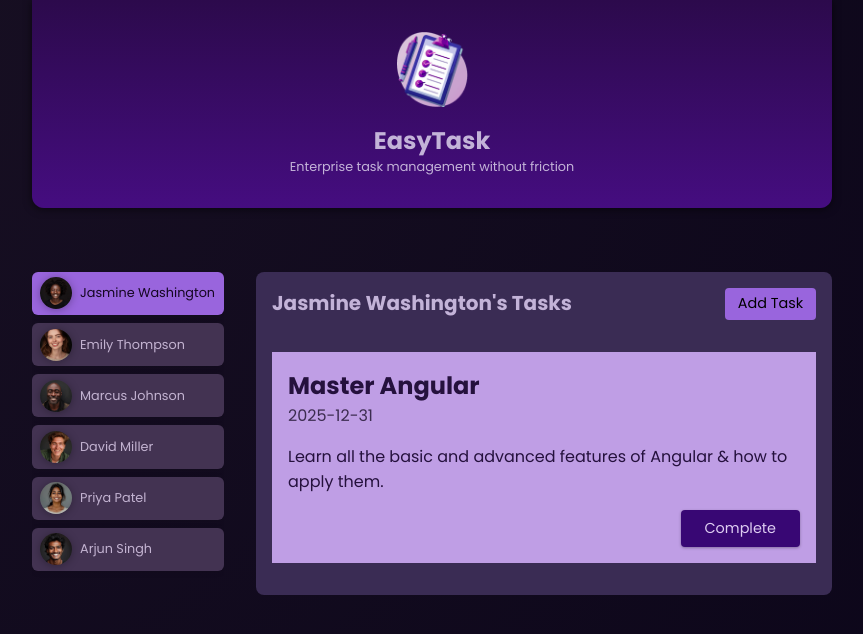
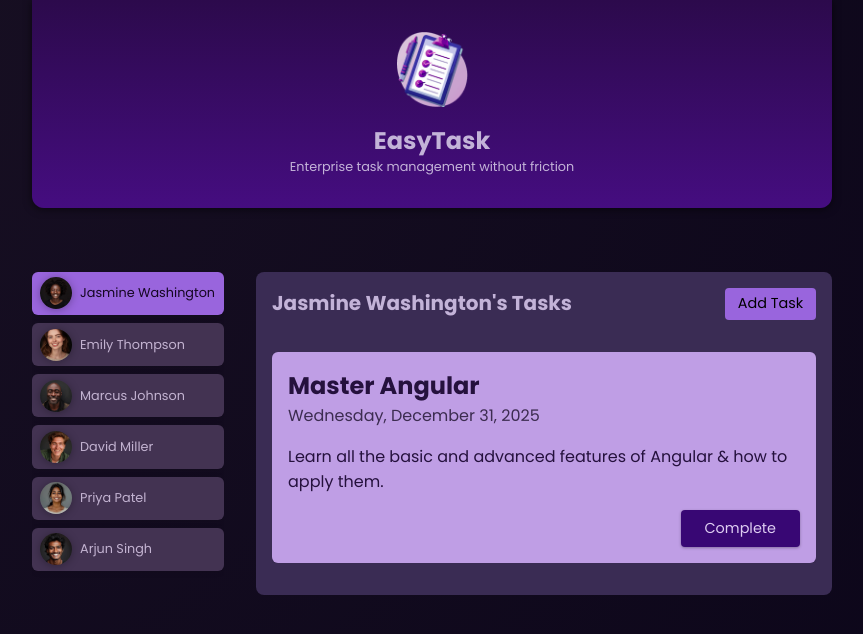
Before and after one commit to tetiana-zhuchenko/easy-task-angular-01, an Angular app: page / in a window 1280 px wide. Both pictures are taken after a click on the button "Jasmine Washington". Shown: the top 634 px of the page, without its empty margins (208-1071 px from the left). Built offline with nearby package versions, Linux system fonts and the light colour scheme.

Commit message:
feat: added refactoring using Dependency Injection and Servises

```diff
--- /dev/null
+++ b/src/app/shared/card/card.component.css
@@ -0,0 +1,5 @@
+div {
+  border-radius: 6px;
+  box-shadow: 0 1px 6px rgba(0, 0, 0, 0.1);
+  overflow: hidden;
+}
--- /dev/null
+++ b/src/app/shared/card/card.component.html
@@ -0,0 +1 @@
+<div><ng-content /></div>
--- a/src/app/tasks/new-task/new-task.component.ts
+++ b/src/app/tasks/new-task/new-task.component.ts
@@ -1,6 +1,7 @@
-import { Component, EventEmitter, Output, signal } from '@angular/core';
+import { Component, EventEmitter, inject, Input, Output } from '@angular/core';
 import { FormsModule } from '@angular/forms';
 import { NewTaskData } from '../task/task.model';
+import { TasksService } from '../tasks.service';
 
 @Component({
   selector: 'app-new-task',
@@ -10,21 +11,28 @@ import { NewTaskData } from '../task/task.model';
   styleUrl: './new-task.component.css',
 })
 export class NewTaskComponent {
-  @Output() cancel = new EventEmitter<void>();
-  @Output() add = new EventEmitter<NewTaskData>();
+  @Input({ required: true }) userId!: string;
+  @Output() close = new EventEmitter<void>();
+
   enteredTitle = '';
   enteredSummary = '';
   enteredDate = '';
 
+  private tasksService = inject(TasksService);
+
   onCancel() {
-    return this.cancel.emit();
+    this.close.emit();
   }
 
   onSubmit() {
-    return this.add.emit({
-      title: this.enteredTitle,
-      summary: this.enteredSummary,
-      date: this.enteredDate,
-    });
+    this.tasksService.addTask(
+      {
+        title: this.enteredTitle,
+        summary: this.enteredSummary,
+        date: this.enteredDate,
+      },
+      this.userId
+    );
+    this.close.emit();
   }
 }
--- a/src/app/tasks/task/task.component.html
+++ b/src/app/tasks/task/task.component.html
@@ -1,8 +1,11 @@
+<app-card>
   <article>
     <h2>{{ task.title }}</h2>
-  <time datetime="">{{ task.dueDate }}</time>
+    <time datetime="">{{ task.dueDate | date : "fullDate" }}</time>
     <p>{{ task.summary }}</p>
     <p class="actions">
-    <button (click)="onCompleteTask()">Complete</button>
+      <button type="button" (click)="onCompleteTask()">Complete</button>
     </p>
   </article>
+  <app-card />
+</app-card>
--- a/src/app/tasks/task/task.component.ts
+++ b/src/app/tasks/task/task.component.ts
@@ -1,18 +1,22 @@
-import { Component, EventEmitter, Input, Output } from '@angular/core';
+import { Component, inject, Input } from '@angular/core';
+import { DatePipe } from '@angular/common';
 import { Task } from './task.model';
+import { CardComponent } from '../../shared/card/card.component';
+import { TasksService } from '../tasks.service';
 
 @Component({
   selector: 'app-task',
   standalone: true,
-  imports: [],
+  imports: [CardComponent, DatePipe],
   templateUrl: './task.component.html',
   styleUrl: './task.component.css',
 })
 export class TaskComponent {
   @Input({ required: true }) task!: Task;
-  @Output() complete = new EventEmitter<string>();
+
+  private tasksService = inject(TasksService);
 
   onCompleteTask() {
-    this.complete.emit(this.task.id);
+    this.tasksService.removeTask(this.task.id);
   }
 }
--- a/src/app/tasks/tasks.component.html
+++ b/src/app/tasks/tasks.component.html
@@ -1,5 +1,5 @@
 @if (isAddingTask) {
-<app-new-task (add)="onAddTask($event)" (cancel)="onCancelAddTask()" />
+<app-new-task [userId]="userId" (close)="onCloseAddTask()" />
 }
 
 <section id="tasks">
@@ -11,7 +11,7 @@
   </header>
   <ul>
     @for (task of selectedUserTasks; track task.id){
-    <li><app-task (complete)="onCompleteTask($event)" [task]="task" /></li>
+    <li><app-task [task]="task" /></li>
     }
   </ul>
 </section>
--- a/src/app/tasks/tasks.component.ts
+++ b/src/app/tasks/tasks.component.ts
@@ -3,6 +3,7 @@ import { TaskComponent } from './task/task.component';
 import { DUMMY_TASKS } from '../../dummy-tasks';
 import { NewTaskComponent } from './new-task/new-task.component';
 import { NewTaskData } from './task/task.model';
+import { TasksService } from './tasks.service';
 
 @Component({
   selector: 'app-tasks',
@@ -16,33 +17,18 @@ export class TasksComponent {
   @Input({ required: true }) userId!: string;
   @Input({ required: true }) name!: string;
   isAddingTask = false;
-  // completedTaskId?: string;
+
+  constructor(private tasksService: TasksService) {}
 
   get selectedUserTasks() {
-    return this.dummyTasks.filter((task) => task.userId === this.userId);
-  }
-
-  onCompleteTask(id: string) {
-    this.dummyTasks = this.dummyTasks.filter((task) => task.id !== id);
+    return this.tasksService.getUserTasks(this.userId);
   }
 
   onStartAddTask() {
     this.isAddingTask = true;
   }
 
-  onCancelAddTask() {
-    this.isAddingTask = false;
-  }
-
-  onAddTask(taskData: NewTaskData) {
-    console.log(taskData);
-    this.dummyTasks.push({
-      id: new Date().getTime().toString(),
-      title: taskData.title,
-      userId: this.userId,
-      summary: taskData.summary,
-      dueDate: taskData.date,
-    });
+  onCloseAddTask() {
     this.isAddingTask = false;
   }
 }
--- /dev/null
+++ b/src/app/tasks/tasks.service.ts
@@ -0,0 +1,49 @@
+import { Injectable } from '@angular/core';
+import { NewTaskData } from './task/task.model';
+
+@Injectable({ providedIn: 'root' })
+export class TasksService {
+  private tasks = [
+    {
+      id: 't1',
+      userId: 'u1',
+      title: 'Master Angular',
+      summary:
+        'Learn all the basic and advanced features of Angular & how to apply them.',
+      dueDate: '2025-12-31',
+    },
+    {
+      id: 't2',
+      userId: 'u3',
+      title: 'Build first prototype',
+      summary: 'Build a first prototype of the online shop website',
+      dueDate: '2024-05-31',
+    },
+    {
+      id: 't3',
+      userId: 'u3',
+      title: 'Prepare issue template',
+      summary:
+        'Prepare and describe an issue template which will help with project management',
+      dueDate: '2024-06-15',
+    },
+  ];
+
+  getUserTasks(userId: string) {
+    return this.tasks.filter((task) => task.userId === userId);
+  }
+
+  addTask(taskData: NewTaskData, userId: string) {
+    this.tasks.push({
+      id: new Date().getTime().toString(),
+      title: taskData.title,
+      userId: userId,
+      summary: taskData.summary,
+      dueDate: taskData.date,
+    });
+  }
+
+  removeTask(id: string) {
+    this.tasks = this.tasks.filter((task) => task.id !== id);
+  }
+}
--- a/src/app/user/user.component.css
+++ b/src/app/user/user.component.css
@@ -1,9 +1,3 @@
-div {
-  border-radius: 6px;
-  box-shadow: 0 1px 6px rgba(0, 0, 0, 0.1);
-  overflow: hidden;
-}
-
 button {
   display: flex;
   align-items: center;
--- a/src/app/user/user.component.html
+++ b/src/app/user/user.component.html
@@ -1,6 +1,6 @@
-<div>
+<app-card>
   <button type="button" [class.active]="selected" (click)="onSelectUser()">
     <img [src]="imagePath" [alt]="user.name" />
     <span>{{ user.name }}</span>
   </button>
-</div>
+</app-card>
--- a/src/app/user/user.component.ts
+++ b/src/app/user/user.component.ts
@@ -1,11 +1,13 @@
 import { Component, Input, Output, EventEmitter, output } from '@angular/core';
 import { User } from './user.model';
+import { CardComponent } from '../shared/card/card.component';
 
 @Component({
   selector: 'app-user',
   standalone: true,
   templateUrl: './user.component.html',
   styleUrl: './user.component.css',
+  imports: [CardComponent],
 })
 export class UserComponent {
   @Input({ required: true }) user!: User;
```
Also changed, not shown: src/app/shared/card/card.component.ts (added, +12 -0 lines), 1 other file (tests, documents, lock files or other folders). Lines whose indentation alone changed are shown as unchanged.
